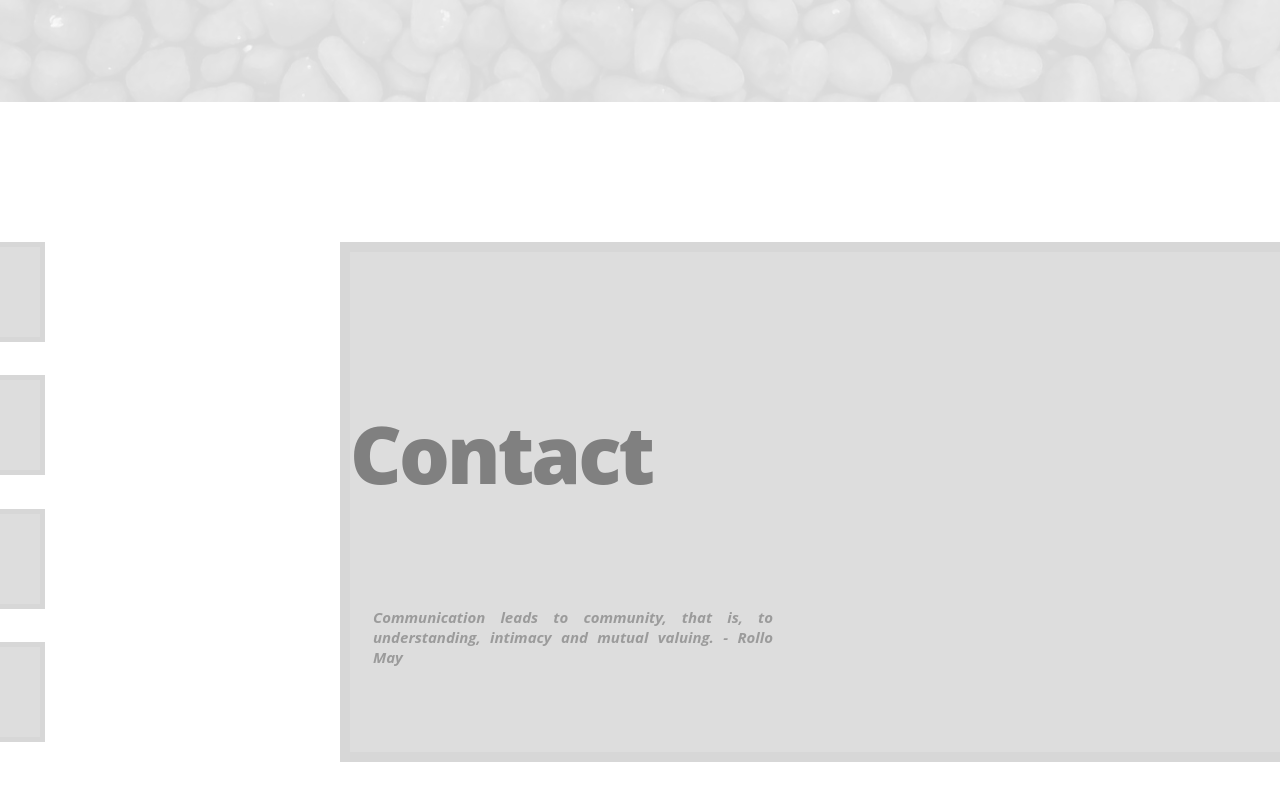
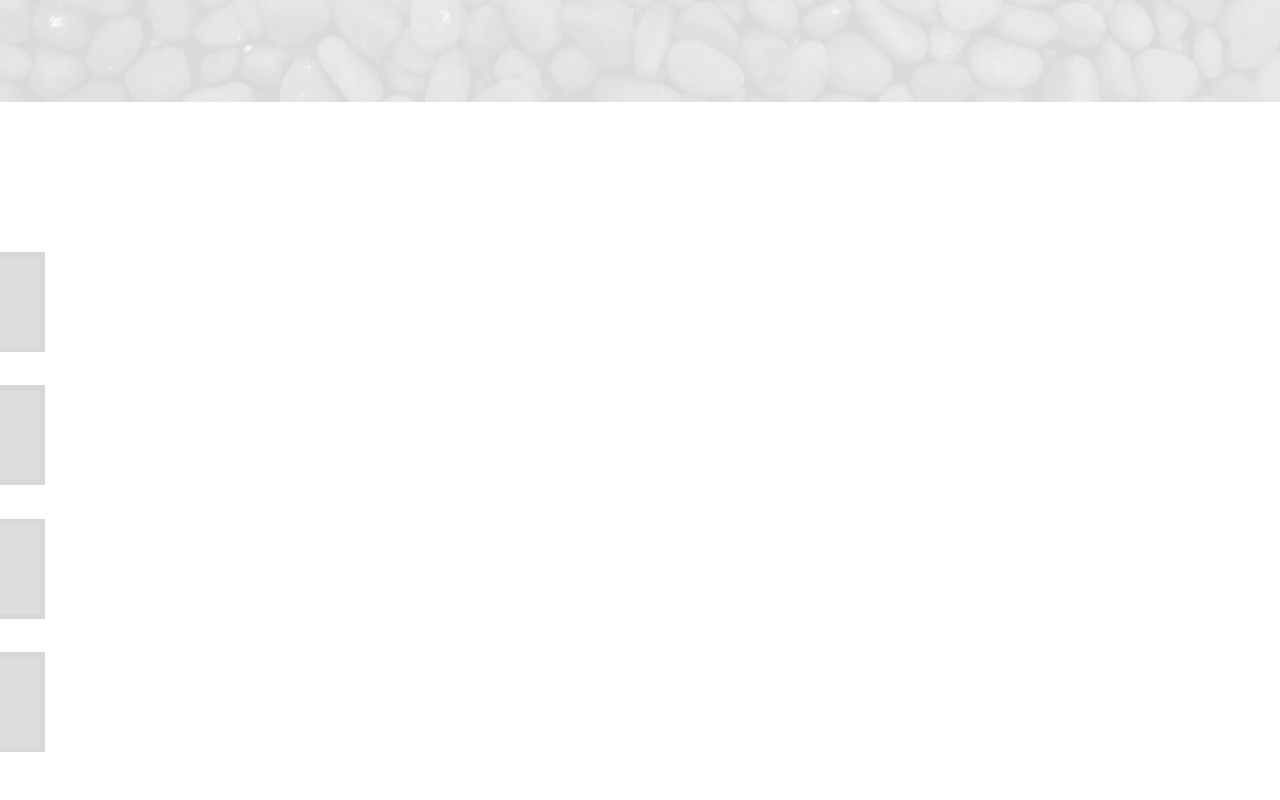
Before and after one commit to arnazmursidp/portofolio, a React (Create React App) app: page / in a window 1280 px wide. Shown: the part 698-1498 px from the top of the page. Built offline with nearby package versions, Linux system fonts and the light colour scheme.

Commit message:
remove unused componetn

```diff
--- a/src/Contact.js
+++ b/src/Contact.js
@@ -13,10 +13,6 @@ class Contact extends Component {
               <div><h4><a href="https://facebook.com/arnazmursidp">Facebook</a></h4><i className="fa fa-facebook fa-lg"></i></div>
               <div><h4 className="small">081905645803</h4><i className="fa fa-phone fa-lg"></i></div>
             </div>
-            <div className={start === true ? "contact" : "hidden"}>
-              <p className={start === true ? "h1-jumbotron" : "hidden"}>Contact</p>
-              <h4>Communication leads to community, that is, to understanding, intimacy and mutual valuing. - <b>Rollo May</b></h4>
-            </div>
          </div>
       </div>
     );
```
